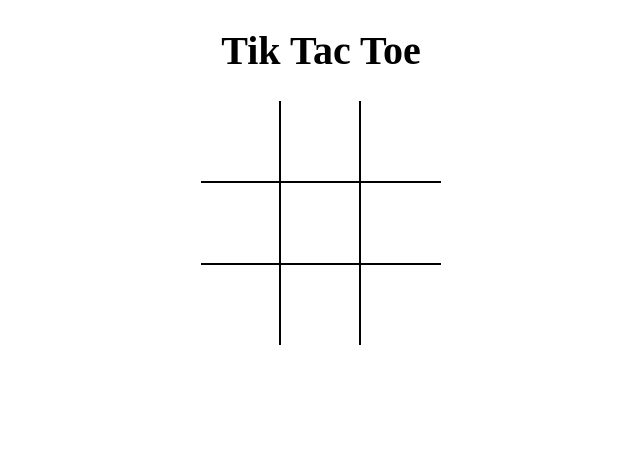
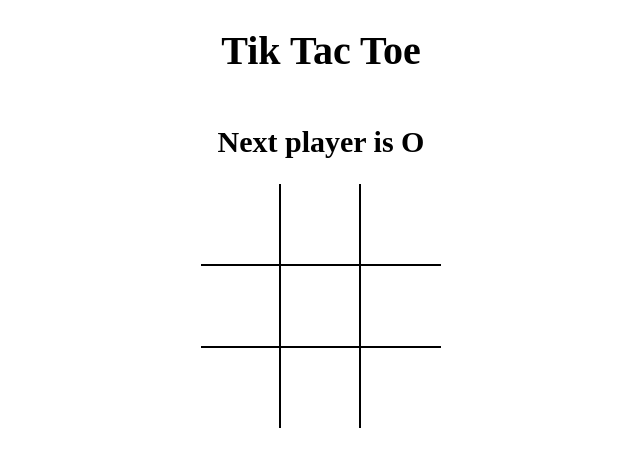
Before and after one commit to jay6909/tictactoe, a React (Vite) app: page / in a window 1280 px wide. Shown: the top 466 px of the page, without its empty margins (319-959 px from the left). Built offline with nearby package versions, Linux system fonts and the light colour scheme.

Commit message:
added game winner mechanics and lift up dtate

```diff
--- a/src/App.jsx
+++ b/src/App.jsx
@@ -1,12 +1,38 @@
-import React from "react";
+import React,{useState} from "react";
 import Board from "./components/Board";
+import { calculateWinner } from "./helpers";
+
 import "./styles/root.scss";
 
 const App=()=>{
+
+  const [board, setBoard] = useState(Array(9).fill(null));
+  const [isXNext, setIsXNext] = useState(false);
+
+  const winner= calculateWinner(board);
+  const message = winner ? `Winner is ${winner}`: `Next player is ${isXNext ? 'X':'O'}`
+  console.log(winner);
+
+  const handleSquareClick = position => {
+    if(board[position] || winner){
+      return;
+    }
+
+    setBoard(prev => {
+      return prev.map((square, pos) => {
+        if (pos === position) {
+          return isXNext ? 'X':'O';
+        }
+        return square;
+      });
+    });
+    setIsXNext((prev)=>!prev);
+  };
   return(
   <div className="app">
     <h1>Tik Tac Toe</h1>
-    <Board />
+    <h2>{message}</h2>
+    <Board board={board} handleSquareClick={handleSquareClick} />
   </div>
   );
 }
--- a/src/components/Board.jsx
+++ b/src/components/Board.jsx
@@ -1,24 +1,8 @@
-import React, { useState } from 'react';
+import React from 'react';
 import Square from './Square';
 
-export const Board = () => {
-  const [board, setBoard] = useState(Array(9).fill(null));
-  const [isXNext, setIsXNext] = useState(false);
+const Board = ({board, handleSquareClick}) => {
 
-  const handleSquareClick = position => {
-    if(board[position]){
-      return;
-    }
-    setBoard(prev => {
-      return prev.map((square, pos) => {
-        if (pos === position) {
-          return isXNext ? 'X':'O';
-        }
-        return square;
-      });
-    });
-    setIsXNext((prev)=>!prev);
-  };
 
   const renderSquare = position => {
     return (
--- a/src/components/Square.jsx
+++ b/src/components/Square.jsx
@@ -2,12 +2,12 @@
 //import "./Square.scss"
 const Square = ({value, onClick}) => {
 
-  const clickHandler=()=>{
+  // const clickHandler=(value,onClick)=>{
 
-  }
+  // }
   return (
     <button type="button"  className="square" onClick={onClick}>{value}</button>
-  )
-}
+  );
+};
 
 export default Square
--- /dev/null
+++ b/src/helpers.jsx
@@ -0,0 +1,19 @@
+export function calculateWinner(squares) {
+    const lines = [
+      [0, 1, 2],
+      [3, 4, 5],
+      [6, 7, 8],
+      [0, 3, 6],
+      [1, 4, 7],
+      [2, 5, 8],
+      [0, 4, 8],
+      [2, 4, 6],
+    ];
+    for (let i = 0; i < lines.length; i++) {
+      const [a, b, c] = lines[i];
+      if (squares[a] && squares[a] === squares[b] && squares[a] === squares[c]) {
+        return squares[a];
+      }
+    }
+    return null;
+  }
```
